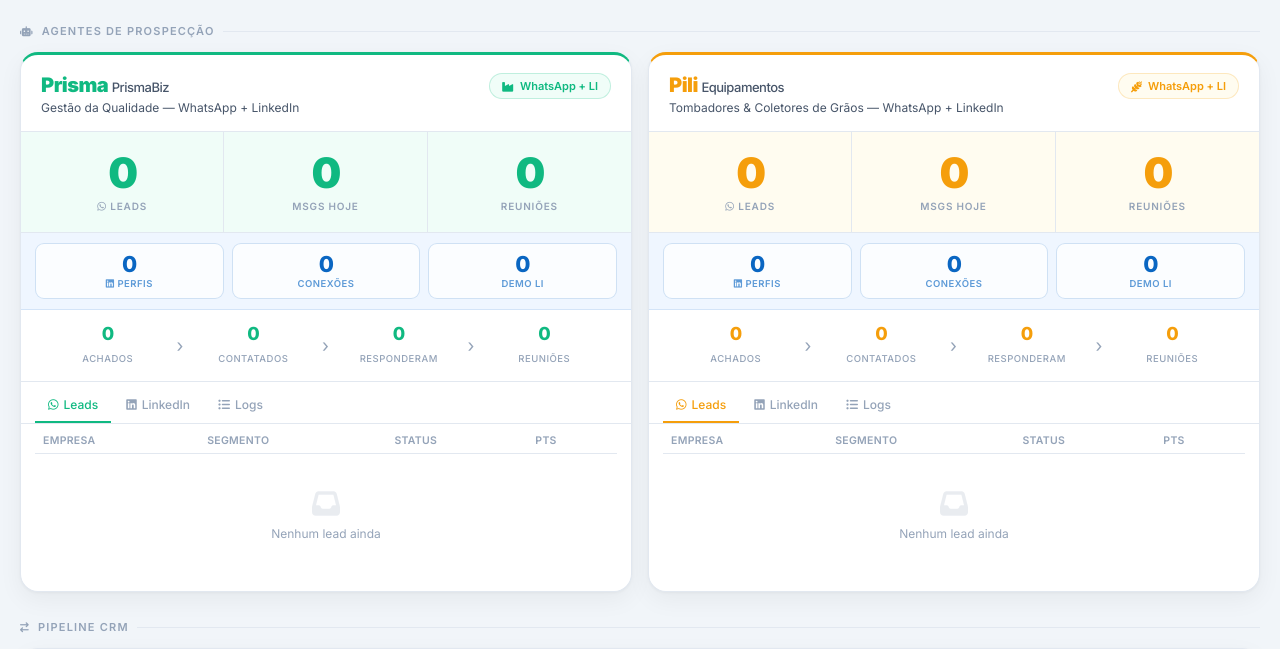
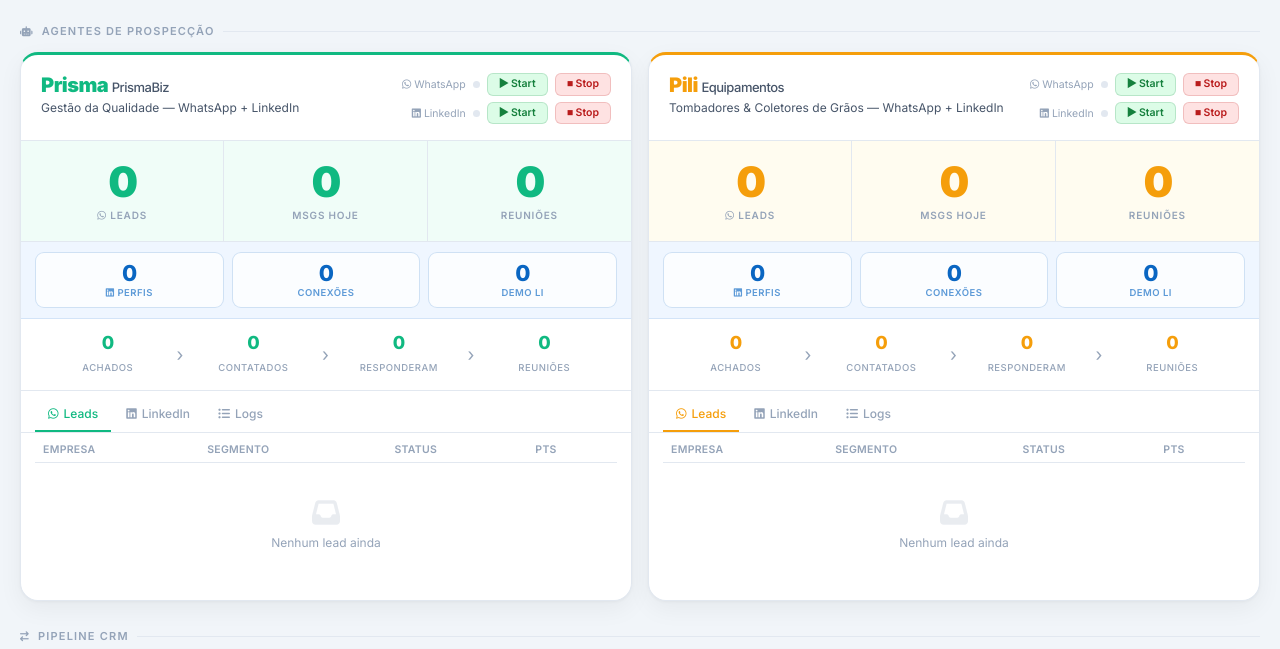
Before and after one commit to AndersD76/robo-comercial, a Flask app: page / in a window 1280 px wide. Shown: the part 54-703 px from the top of the page. Run offline with Flask 3, Linux system fonts and the light colour scheme; data that the repository does not hold is empty; some libraries are stand-ins or nearby versions.

Commit message:
feat: start/stop bot controls in dashboard
Add POST /api/{bot}/start and /api/{bot}/stop endpoints that spawn
whatsapp.py or linkedin_bot.py as background subprocesses. GET
/api/{bot}/status returns running state. Dashboard shows Start/Stop
buttons with a pulsing green dot per canal (WA + LinkedIn), auto-
refreshed every 10 s.

Co-Authored-By: Claude Sonnet 4.6 <noreply@anthropic.com>

```diff
--- a/app.py
+++ b/app.py
@@ -6,6 +6,8 @@ Um único serviço Railway, uma página, dois cards.
 """
 
 import os
+import subprocess
+import sys
 import psycopg2
 import psycopg2.extras
 from flask import Flask, jsonify, render_template, request
@@ -14,6 +16,21 @@ app = Flask(__name__)
 app.secret_key = os.environ.get('SECRET_KEY', 'robo-comercial-2024')
 
 DATABASE_URL = os.environ.get('DATABASE_URL', '')
+
+# Processos em background — { 'prisma': {'wa': Popen|None, 'li': Popen|None}, ... }
+_procs: dict = {
+    'prisma': {'wa': None, 'li': None},
+    'pili':   {'wa': None, 'li': None},
+}
+
+
+def _bot_dir(bot: str) -> str:
+    base = os.path.dirname(os.path.abspath(__file__))
+    return os.path.join(base, f'robo_{bot}')
+
+
+def _is_running(proc) -> bool:
+    return proc is not None and proc.poll() is None
 
 
 # =============================================================================
@@ -289,6 +306,55 @@ def api_pipeline():
     return jsonify(stages)
 
 
+# --- Controle dos bots (start / stop / status) ---
+
+@app.route('/api/<bot>/status')
+def api_bot_status(bot):
+    if bot not in _procs:
+        return jsonify({'error': 'bot invalido'}), 400
+    return jsonify({
+        'wa': _is_running(_procs[bot]['wa']),
+        'li': _is_running(_procs[bot]['li']),
+    })
+
+
+@app.route('/api/<bot>/start', methods=['POST'])
+def api_bot_start(bot):
+    if bot not in _procs:
+        return jsonify({'error': 'bot invalido'}), 400
+    data = request.get_json(silent=True) or {}
+    canal = data.get('canal', 'wa')
+    if canal not in ('wa', 'li'):
+        return jsonify({'error': 'canal invalido'}), 400
+    if _is_running(_procs[bot][canal]):
+        return jsonify({'status': 'already_running'})
+    script = 'whatsapp.py' if canal == 'wa' else 'linkedin_bot.py'
+    bot_dir = _bot_dir(bot)
+    proc = subprocess.Popen(
+        [sys.executable, script],
+        cwd=bot_dir,
+        stdout=subprocess.DEVNULL,
+        stderr=subprocess.DEVNULL,
+    )
+    _procs[bot][canal] = proc
+    return jsonify({'status': 'started', 'pid': proc.pid})
+
+
+@app.route('/api/<bot>/stop', methods=['POST'])
+def api_bot_stop(bot):
+    if bot not in _procs:
+        return jsonify({'error': 'bot invalido'}), 400
+    data = request.get_json(silent=True) or {}
+    canal = data.get('canal', 'wa')
+    proc = _procs[bot].get(canal)
+    if not _is_running(proc):
+        _procs[bot][canal] = None
+        return jsonify({'status': 'not_running'})
+    proc.terminate()
+    _procs[bot][canal] = None
+    return jsonify({'status': 'stopped'})
+
+
 # --- Health check ---
 @app.route('/health')
 def health():
--- a/templates/index.html
+++ b/templates/index.html
@@ -312,6 +312,31 @@
     .m-val { color:var(--text); font-weight:500; }
     .m-hr  { height:1px; background:var(--border); margin:16px 0; }
 
+    /* ════ BOT CONTROLS ════ */
+    .bot-ctrls { display:flex; flex-direction:column; gap:6px; align-items:flex-end; }
+    .bot-ctrl  { display:flex; align-items:center; gap:7px; }
+    .ctrl-lbl  { font-size:10.5px; color:var(--muted); min-width:72px; text-align:right; }
+    .ctrl-dot  {
+      width:7px; height:7px; border-radius:50%; flex-shrink:0;
+      background:#e2e8f0; transition:background .3s;
+    }
+    .ctrl-dot.on {
+      background:#22c55e;
+      box-shadow:0 0 6px rgba(34,197,94,.55);
+      animation:pulse 1.4s infinite;
+    }
+    .ctrl-btn {
+      font-family:inherit; font-size:10.5px; font-weight:600;
+      padding:3px 11px; border-radius:6px; cursor:pointer;
+      border:1px solid transparent; transition:all .15s;
+      line-height:1.4;
+    }
+    .ctrl-btn.go  { background:#dcfce7; color:#15803d; border-color:rgba(21,128,61,.18); }
+    .ctrl-btn.go:hover  { background:#22c55e; color:#fff; border-color:#22c55e; }
+    .ctrl-btn.stp { background:#fee2e2; color:#b91c1c; border-color:rgba(185,28,28,.18); }
+    .ctrl-btn.stp:hover { background:#ef4444; color:#fff; border-color:#ef4444; }
+    .ctrl-btn:disabled { opacity:.45; cursor:not-allowed; }
+
     /* Scrollbar */
     ::-webkit-scrollbar { width:4px; height:4px; }
     ::-webkit-scrollbar-track { background:transparent; }
@@ -348,7 +373,20 @@
           <h2>Prisma <span style="font-size:13px;font-weight:500;color:var(--sub)">PrismaBiz</span></h2>
           <p>Gestão da Qualidade — WhatsApp + LinkedIn</p>
         </div>
-        <div class="bot-bdg"><i class="fa fa-industry"></i>WhatsApp + LI</div>
+        <div class="bot-ctrls">
+          <div class="bot-ctrl">
+            <span class="ctrl-lbl"><i class="fa-brands fa-whatsapp"></i> WhatsApp</span>
+            <div class="ctrl-dot" id="p-wa-dot"></div>
+            <button class="ctrl-btn go"  onclick="botStart('prisma','wa',this)">&#9654; Start</button>
+            <button class="ctrl-btn stp" onclick="botStop('prisma','wa',this)">&#9632; Stop</button>
+          </div>
+          <div class="bot-ctrl">
+            <span class="ctrl-lbl"><i class="fa-brands fa-linkedin"></i> LinkedIn</span>
+            <div class="ctrl-dot" id="p-li-dot"></div>
+            <button class="ctrl-btn go"  onclick="botStart('prisma','li',this)">&#9654; Start</button>
+            <button class="ctrl-btn stp" onclick="botStop('prisma','li',this)">&#9632; Stop</button>
+          </div>
+        </div>
       </div>
 
       <div class="kpi-row">
@@ -415,7 +453,20 @@
           <h2>Pili <span style="font-size:13px;font-weight:500;color:var(--sub)">Equipamentos</span></h2>
           <p>Tombadores &amp; Coletores de Grãos — WhatsApp + LinkedIn</p>
         </div>
-        <div class="bot-bdg"><i class="fa fa-wheat-awn"></i>WhatsApp + LI</div>
+        <div class="bot-ctrls">
+          <div class="bot-ctrl">
+            <span class="ctrl-lbl"><i class="fa-brands fa-whatsapp"></i> WhatsApp</span>
+            <div class="ctrl-dot" id="l-wa-dot"></div>
+            <button class="ctrl-btn go"  onclick="botStart('pili','wa',this)">&#9654; Start</button>
+            <button class="ctrl-btn stp" onclick="botStop('pili','wa',this)">&#9632; Stop</button>
+          </div>
+          <div class="bot-ctrl">
+            <span class="ctrl-lbl"><i class="fa-brands fa-linkedin"></i> LinkedIn</span>
+            <div class="ctrl-dot" id="l-li-dot"></div>
+            <button class="ctrl-btn go"  onclick="botStart('pili','li',this)">&#9654; Start</button>
+            <button class="ctrl-btn stp" onclick="botStop('pili','li',this)">&#9632; Stop</button>
+          </div>
+        </div>
       </div>
 
       <div class="kpi-row">
@@ -694,12 +745,48 @@ function refreshStats(){
   }).catch(()=>{});
 }
 
+// Bot Start / Stop
+function botStart(bot, canal, btn){
+  btn.disabled=true;
+  fetch(`/api/${bot}/start`,{
+    method:'POST',
+    headers:{'Content-Type':'application/json'},
+    body:JSON.stringify({canal})
+  }).then(r=>r.json()).then(()=>{
+    btn.disabled=false;
+    loadBotStatus(bot);
+  }).catch(()=>{btn.disabled=false;});
+}
+function botStop(bot, canal, btn){
+  btn.disabled=true;
+  fetch(`/api/${bot}/stop`,{
+    method:'POST',
+    headers:{'Content-Type':'application/json'},
+    body:JSON.stringify({canal})
+  }).then(r=>r.json()).then(()=>{
+    btn.disabled=false;
+    loadBotStatus(bot);
+  }).catch(()=>{btn.disabled=false;});
+}
+function loadBotStatus(bot){
+  const px=bot==='prisma'?'p':'l';
+  fetch(`/api/${bot}/status`).then(r=>r.json()).then(d=>{
+    const wa=document.getElementById(`${px}-wa-dot`);
+    const li=document.getElementById(`${px}-li-dot`);
+    if(wa) wa.className='ctrl-dot'+(d.wa?' on':'');
+    if(li) li.className='ctrl-dot'+(d.li?' on':'');
+  }).catch(()=>{});
+}
+
 // Init
 loadWA('prisma');
 loadWA('pili');
 loadPipe();
+loadBotStatus('prisma');
+loadBotStatus('pili');
 setInterval(refreshStats,30000);
 setInterval(loadPipe,60000);
+setInterval(()=>{loadBotStatus('prisma');loadBotStatus('pili');},10000);
 </script>
 </body>
 </html>
```
